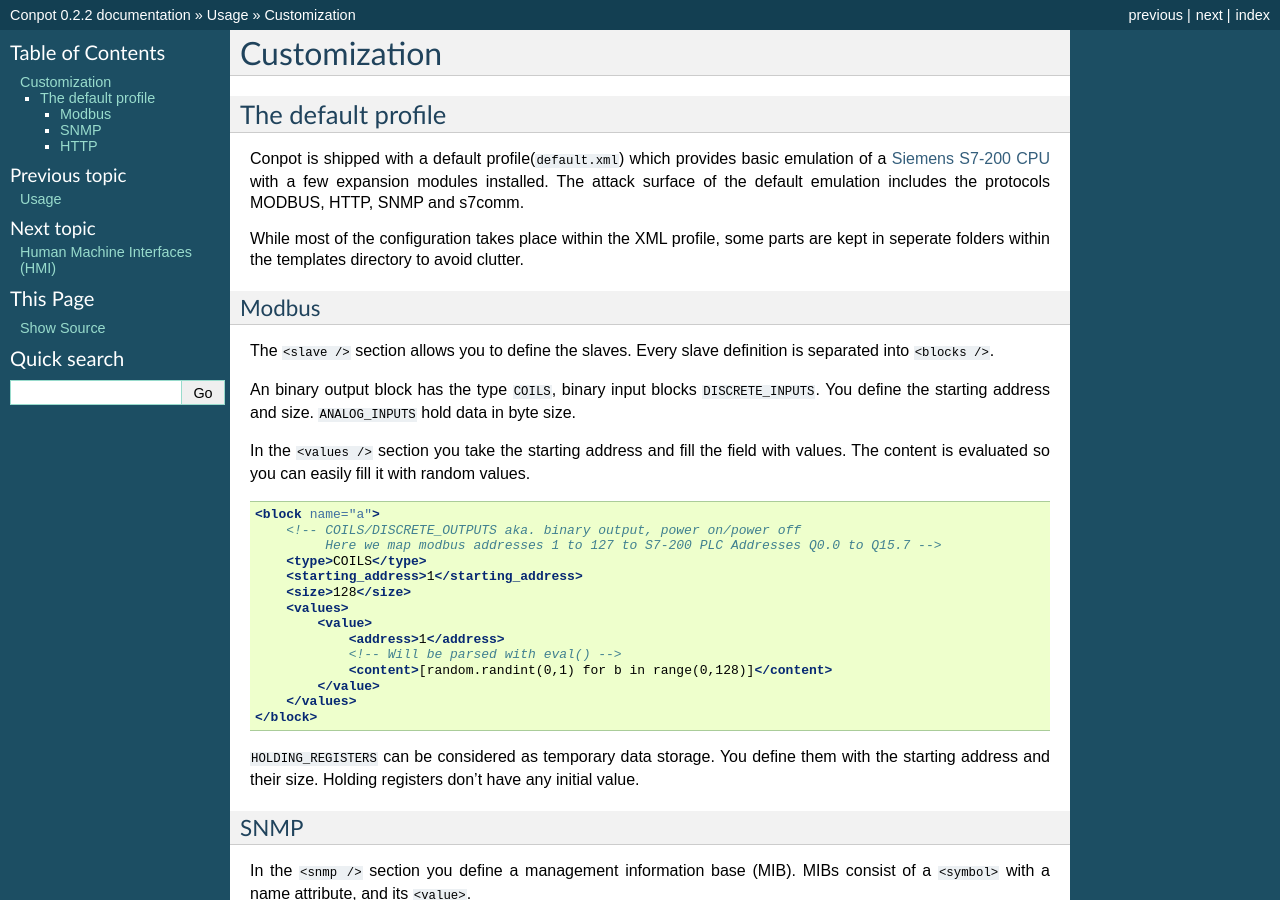
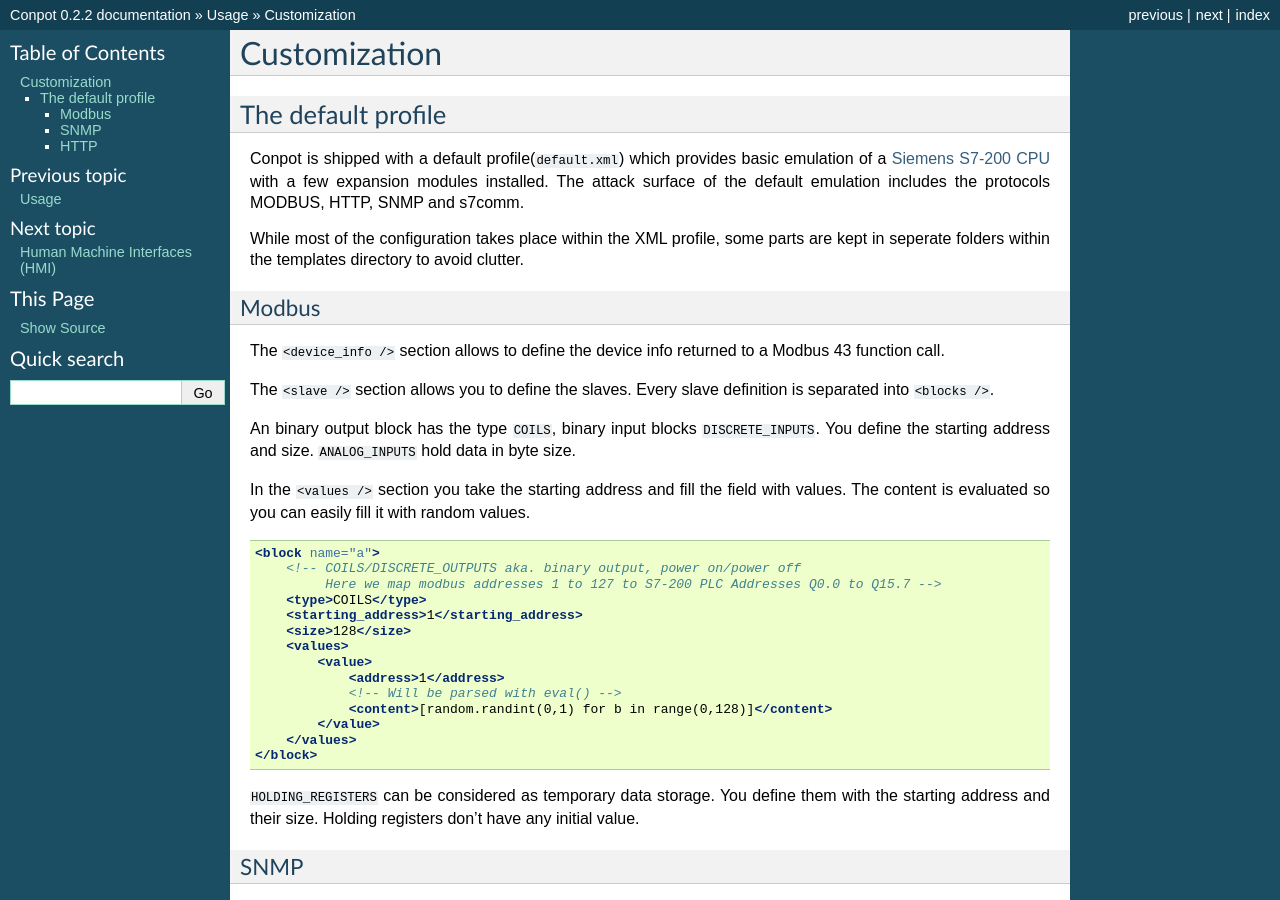
Before and after one commit to logictitans/PLC-conpot, a Sphinx documentation site: the page built from docs/source/usage/usage.rst, in a window 1280 px wide and 900 px high. Built offline with Sphinx 7.4.7, drawn with Linux system fonts in a browser that asks for light colours; the version number is read from the project's files by our own code.

Commit message:
modbus device info usage stub added

```diff
--- a/docs/source/usage/usage.rst
+++ b/docs/source/usage/usage.rst
@@ -16,6 +16,8 @@ templates directory to avoid clutter.
 
 Modbus
 ~~~~~~
+
+The ``<device_info />`` section allows to define the device info returned to a Modbus 43 function call.
 
 The ``<slave />`` section allows you to define the slaves. Every slave definition is separated into ``<blocks />``.
 
```
